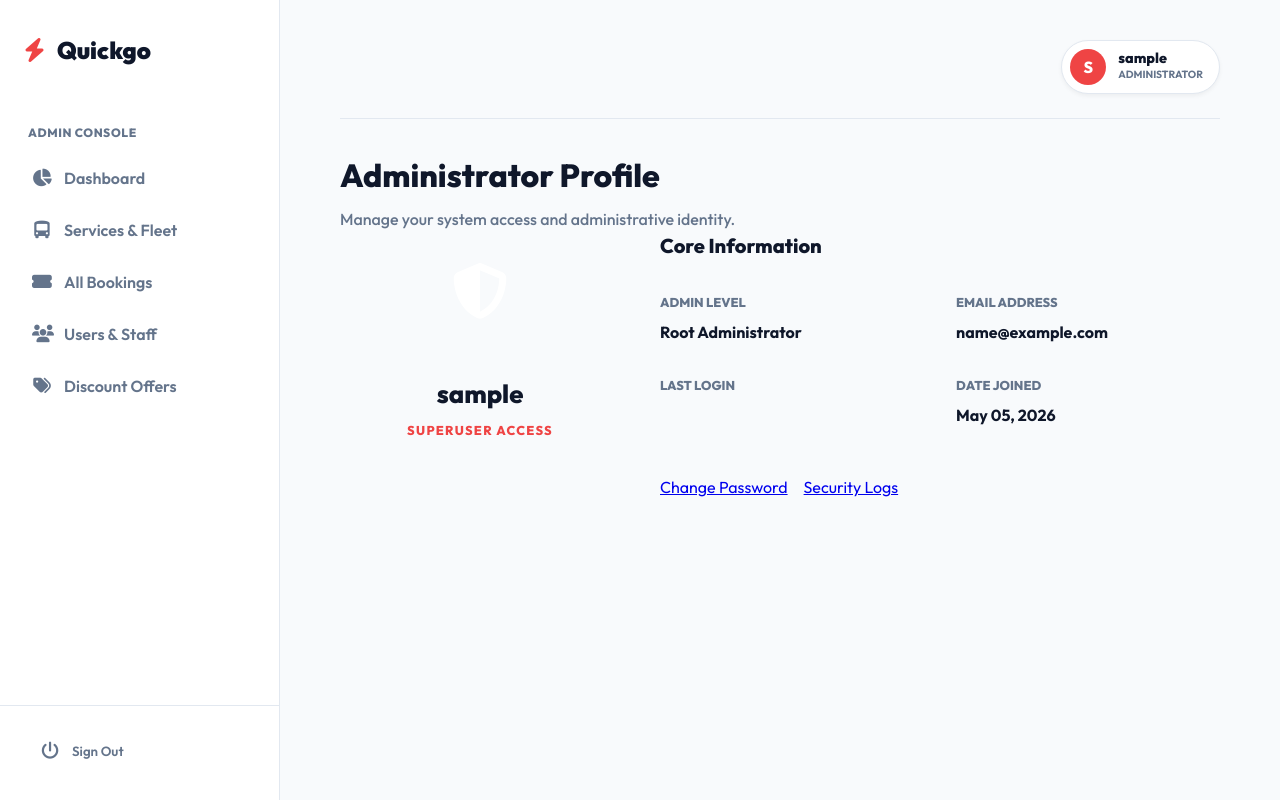
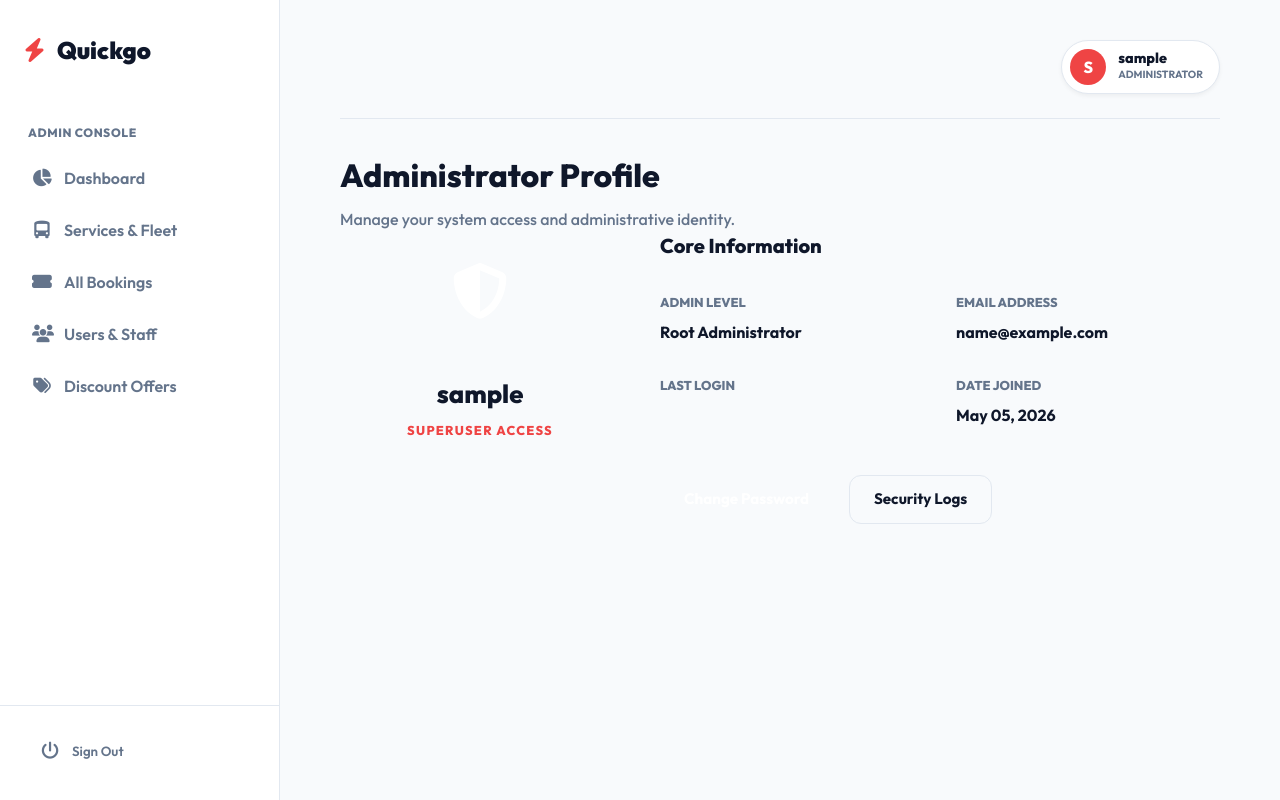
Before and after one commit to miyat0/bus_reservation_project., a Django app: page /buses/profile/ in a window 1280 px wide. Run offline with Django 5.2, Linux system fonts and the light colour scheme; the visitor is signed in with stand-in values (Sample User, id 1).

Commit message:
style: standardize button components across all portals

```diff
--- a/templates/admins/profile.html
+++ b/templates/admins/profile.html
@@ -37,8 +37,8 @@
         </div>
 
         <div style="margin-top: 48px; display: flex; gap: 16px;">
-            <a href="{% url 'change_password' %}" class="primary-button" style="background: var(--accent);">Change Password</a>
-            <a href="#" class="secondary-button">Security Logs</a>
+            <a href="{% url 'change_password' %}" class="btn btn-primary" style="background: var(--accent);">Change Password</a>
+            <a href="#" class="btn btn-outline">Security Logs</a>
         </div>
     </div>
 </div>
--- a/templates/staff/dashboard.html
+++ b/templates/staff/dashboard.html
@@ -17,7 +17,9 @@
         </div>
         <form method="post" action="{% url 'toggle_availability' %}">
             {% csrf_token %}
-            <button type="submit" class="primary-button" style="padding: 10px 16px; font-size: 0.8rem; background: #0f172a;">Toggle State</button>
+            <button type="submit" class="btn btn-sm {% if staff.is_available %}btn-outline{% else %}btn-primary{% endif %}" style="height: 40px; padding: 0 16px;">
+                <i class="fas fa-arrows-rotate"></i> Toggle Status
+            </button>
         </form>
     </div>
 </div>
@@ -82,7 +84,7 @@
                                     <option value="Completed" {% if booking.status == 'Completed' %}selected{% endif %}>Arrived</option>
                                     <option value="Cancelled" {% if booking.status == 'Cancelled' %}selected{% endif %}>No Show</option>
                                 </select>
-                                <button type="submit" class="primary-button" style="padding: 8px 14px; font-size: 0.75rem; box-shadow: none;">Set</button>
+                                <button type="submit" class="btn btn-sm btn-primary" style="padding: 8px 16px; box-shadow: none;">Update</button>
                             </form>
                         </td>
                     </tr>
--- a/templates/staff/placeholder.html
+++ b/templates/staff/placeholder.html
@@ -9,6 +9,6 @@
     <p style="color: var(--text-muted); font-size: 1.1rem; max-width: 500px;">
         This section is reserved for your staff credentials and duty history. Updates coming soon!
     </p>
-    <a href="{% url 'staff_dashboard' %}" class="primary-button" style="margin-top: 32px;">Back to Control</a>
+    <a href="{% url 'staff_dashboard' %}" class="btn btn-primary" style="margin-top: 32px;">Back to Control</a>
 </div>
 {% endblock %}
--- a/templates/users/book_bus.html
+++ b/templates/users/book_bus.html
@@ -40,7 +40,7 @@
                 </div>
             {% endif %}
 
-            <button type="submit" class="primary-button" style="width: 100%; padding: 14px; font-size: 1.1rem; border-radius: 12px;">Confirm Booking</button>
+            <button type="submit" class="btn btn-primary" style="width: 100%; height: 56px; font-size: 1.1rem; justify-content: center;">Confirm Booking</button>
         </form>
 
         <div style="margin-top: 20px; text-align: center;">
--- a/templates/users/placeholder.html
+++ b/templates/users/placeholder.html
@@ -9,6 +9,6 @@
     <p style="color: var(--text-muted); font-size: 1.1rem; max-width: 500px;">
         This section is coming soon. You'll be able to manage your profile and travel preferences here.
     </p>
-    <a href="{% url 'user_dashboard' %}" class="primary-button" style="margin-top: 32px;">Back to Home</a>
+    <a href="{% url 'user_dashboard' %}" class="btn btn-primary" style="margin-top: 32px;">Back to Home</a>
 </div>
 {% endblock %}
--- a/templates/users/review_booking.html
+++ b/templates/users/review_booking.html
@@ -23,7 +23,7 @@
                 <textarea name="review" rows="4" placeholder="Share your experience..." style="width: 100%; padding: 15px; border: 1px solid #cbd5e1; border-radius: 12px; font-family: inherit; font-size: 1rem;"></textarea>
             </div>
 
-            <button type="submit" class="primary-button" style="width: 100%; padding: 14px; border-radius: 12px;">Submit Review</button>
+            <button type="submit" class="btn btn-primary" style="width: 100%; height: 56px; justify-content: center;">Submit Review</button>
         </form>
 
         <div style="margin-top: 20px; text-align: center;">
```
